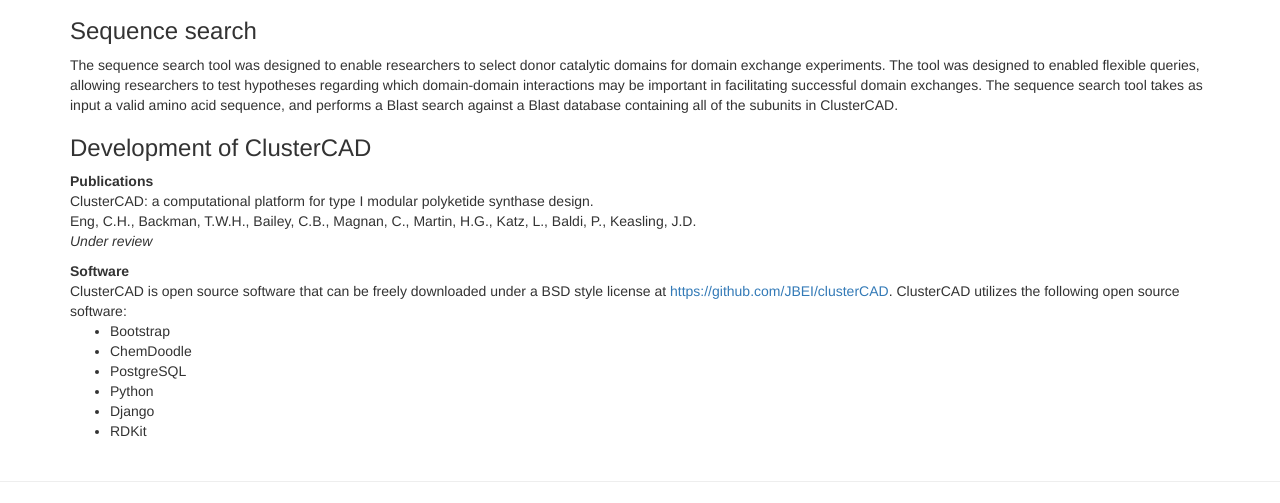
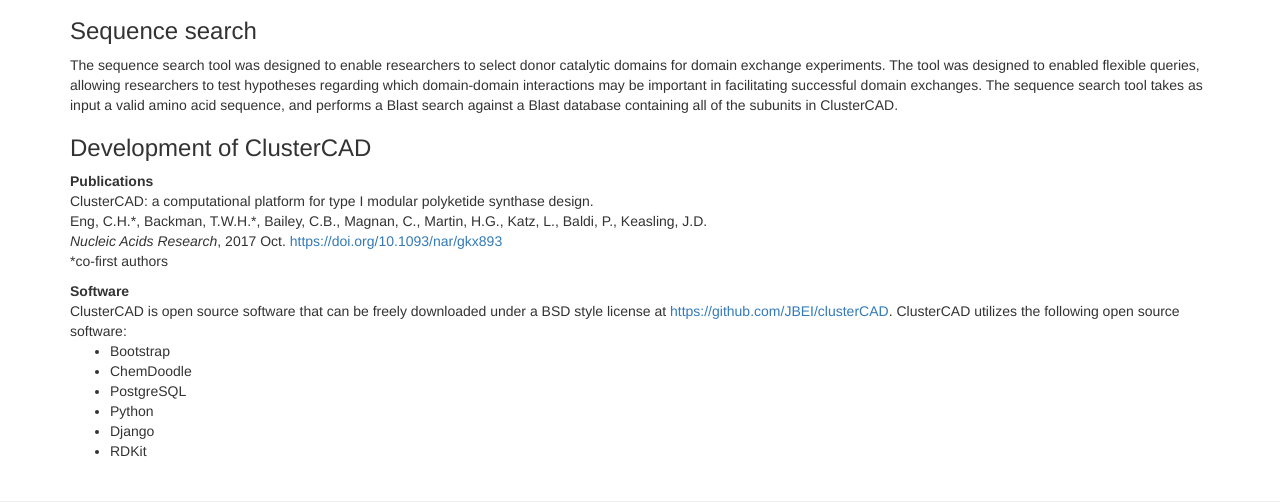
Before and after one commit to JBEI/clusterCAD, a Django app: template templates/about.html in a window 1280 px wide. Shown: the part 1461-1964 px from the top of the page. Run offline with Django 3.2, Linux system fonts and the light colour scheme; the template is opened without the code that fills it, so the values that code supplies are empty; parts of the project's set-up code (start-up, migrations or seed data) failed here and were passed over; some libraries are stand-ins or nearby versions.

Commit message:
Update about.html

```diff
--- a/templates/about.html
+++ b/templates/about.html
@@ -73,8 +73,9 @@
 <dt>Publications</dt>
 <dd><p>
 ClusterCAD: a computational platform for type I modular polyketide synthase design.</br>
-Eng, C.H., Backman, T.W.H., Bailey, C.B., Magnan, C., Martin, H.G., Katz, L., Baldi, P., Keasling, J.D.</br>
-<i>Under review</i>
+Eng, C.H.*, Backman, T.W.H.*, Bailey, C.B., Magnan, C., Martin, H.G., Katz, L., Baldi, P., Keasling, J.D.</br>
+<i>Nucleic Acids Research</i>, 2017 Oct. <a href="https://doi.org/10.1093/nar/gkx893">https://doi.org/10.1093/nar/gkx893</a></br>
+*co-first authors
 </p></dd>
 
 <dt>Software</dt>
```
